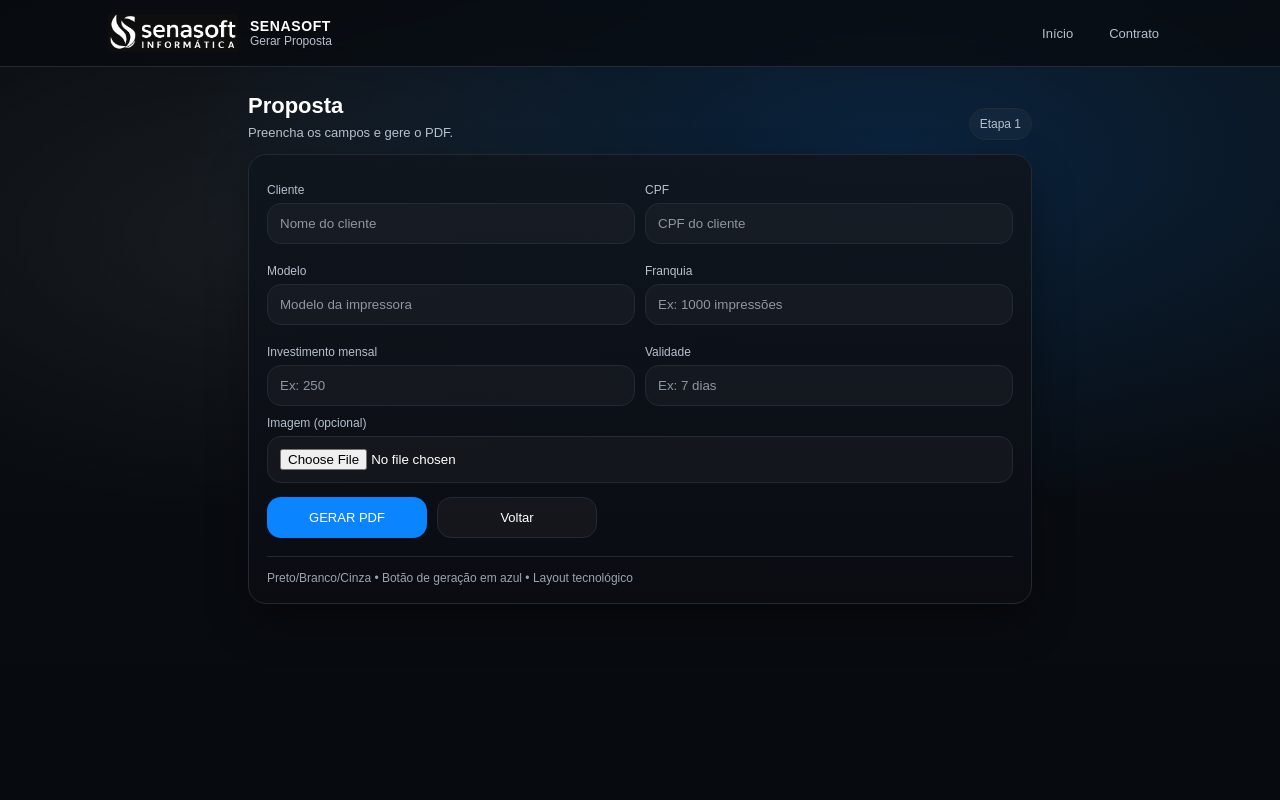
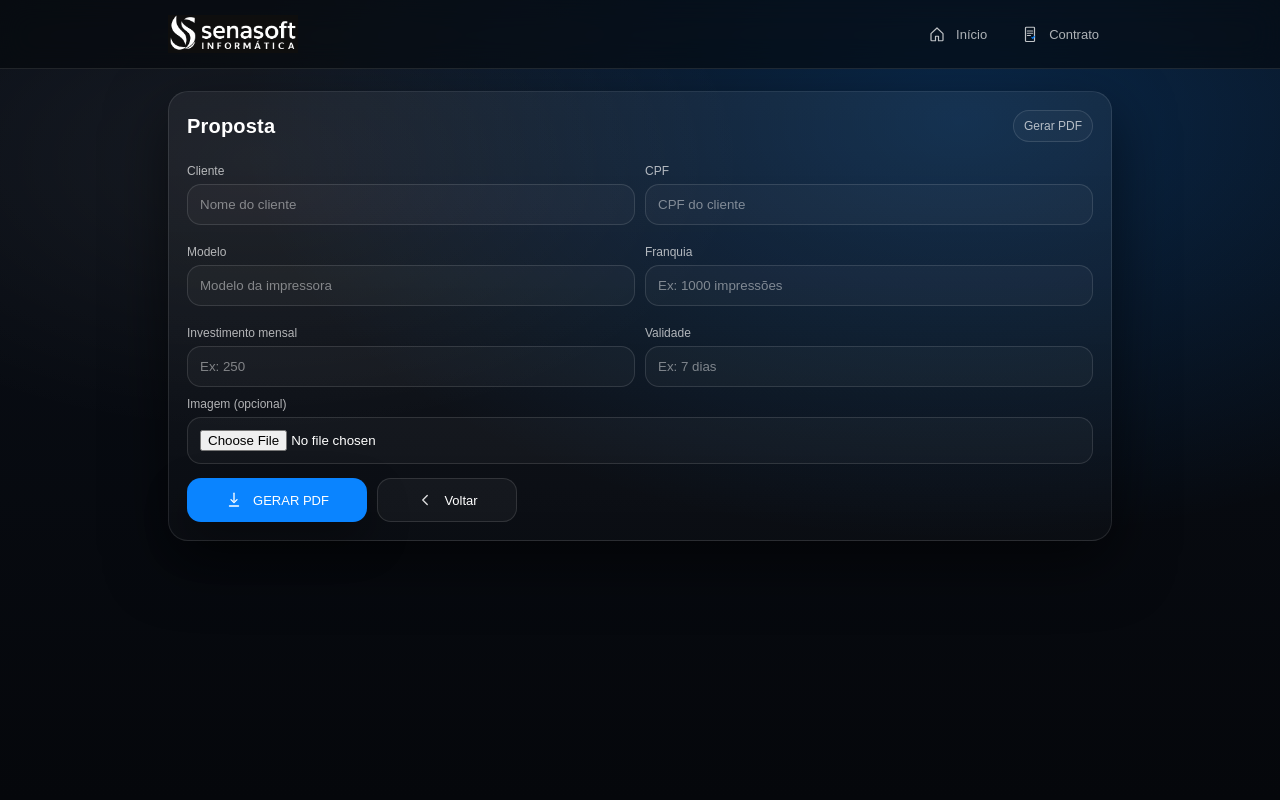
Before and after one commit to mateussenamlv-hash/gerador-propostas, a Flask app: page /proposta in a window 1280 px wide. Run offline with Flask 3, Linux system fonts and the light colour scheme.

Commit message:
Update proposta.html

```diff
--- a/templates/proposta.html
+++ b/templates/proposta.html
@@ -3,40 +3,42 @@
 <head>
   <meta charset="utf-8" />
   <meta name="viewport" content="width=device-width, initial-scale=1" />
-  <title>Senasoft • Proposta</title>
+  <title>Proposta</title>
   <style>
     :root{
-      --bg:#0b0f14;
-      --bg2:#070a0f;
-      --card:#0f151d;
-      --line:#232a34;
+      --bg0:#05070b;
+      --bg1:#070b12;
+      --bg2:#0a0f18;
+      --glass: rgba(255,255,255,.04);
+      --line: rgba(255,255,255,.10);
       --text:#ffffff;
-      --muted:#b7c0cc;
-      --gray:#9aa4b2;
-      --blue:#0a84ff;
+      --muted: rgba(255,255,255,.68);
+      --blue:#0a84ff; /* manter */
+      --shadow: 0 22px 60px rgba(0,0,0,.55);
+      --radius: 20px;
     }
     *{ box-sizing:border-box; }
     body{
       margin:0;
       font-family: Arial, sans-serif;
-      color:var(--text);
+      color: var(--text);
       background:
-        radial-gradient(1200px 600px at 70% 20%, rgba(10,132,255,.18), transparent 60%),
-        radial-gradient(900px 500px at 20% 30%, rgba(255,255,255,.06), transparent 55%),
-        linear-gradient(180deg, var(--bg), var(--bg2));
+        radial-gradient(1200px 700px at 75% 15%, rgba(10,132,255,.22), transparent 60%),
+        radial-gradient(900px 500px at 20% 20%, rgba(255,255,255,.06), transparent 55%),
+        linear-gradient(180deg, var(--bg2), var(--bg0));
       min-height:100vh;
     }
 
     .topbar{
       position: sticky;
-      top: 0;
+      top:0;
       z-index: 10;
-      background: rgba(7,10,15,.72);
-      backdrop-filter: blur(10px);
-      border-bottom:1px solid var(--line);
+      background: rgba(5,7,11,.58);
+      backdrop-filter: blur(14px);
+      border-bottom: 1px solid var(--line);
     }
     .topbar-inner{
-      max-width: 1100px;
+      max-width: 980px;
       margin: 0 auto;
       padding: 14px 18px;
       display:flex;
@@ -44,168 +46,171 @@
       justify-content:space-between;
       gap:16px;
     }
-    .brand{
-      display:flex;
+    .logo img{ height:38px; display:block; }
+    .logo{ text-decoration:none; display:flex; align-items:center; }
+
+    .nav{
+      display:flex; gap:8px; align-items:center;
+    }
+    .nav a{
+      text-decoration:none;
+      color: var(--muted);
+      font-size: 13px;
+      padding: 10px 12px;
+      border-radius: 12px;
+      border:1px solid transparent;
+      display:inline-flex;
       align-items:center;
-      gap:12px;
-      text-decoration:none;
-      color:var(--text);
-    }
-    .brand img{ height:38px; width:auto; display:block; }
-    .brand-title strong{
-      display:block;
-      font-size:14px;
-      letter-spacing:.6px;
-      text-transform:uppercase;
-    }
-    .brand-title span{
-      display:block;
-      font-size:12px;
-      color:var(--muted);
-    }
-    .nav{ display:flex; gap:10px; }
-    .nav a{
-      color:var(--muted);
-      text-decoration:none;
-      font-size:13px;
-      padding:10px 12px;
-      border:1px solid transparent;
-      border-radius:10px;
+      gap:10px;
+      transition: background .15s ease, border-color .15s ease, transform .12s ease, color .15s ease;
     }
     .nav a:hover{
-      border-color: var(--line);
-      background: rgba(255,255,255,.04);
       color: var(--text);
+      border-color: rgba(10,132,255,.35);
+      background: rgba(10,132,255,.10);
+      transform: translateY(-1px);
     }
 
     .wrap{
-      max-width: 820px;
+      max-width: 980px;
       margin: 0 auto;
-      padding: 26px 18px 18px;
+      padding: 22px 18px 28px;
     }
-    .title{
+
+    .panel{
+      border:1px solid var(--line);
+      border-radius: var(--radius);
+      background: linear-gradient(180deg, rgba(255,255,255,.05), rgba(255,255,255,.02));
+      box-shadow: var(--shadow);
+      padding: 18px;
+    }
+
+    .header{
       display:flex;
-      align-items:flex-end;
+      align-items:center;
       justify-content:space-between;
       gap:12px;
-      margin-bottom: 14px;
+      margin-bottom: 12px;
     }
-    .title h1{ margin:0; font-size: 22px; }
-    .title p{ margin:6px 0 0; color:var(--muted); font-size: 13px; }
-    .pill{
-      border:1px solid var(--line);
-      padding:8px 10px;
+    .header h1{
+      margin:0;
+      font-size: 20px;
+      letter-spacing:.2px;
+    }
+    .chip{
+      font-size:12px;
+      color: var(--muted);
+      padding: 8px 10px;
       border-radius: 999px;
-      font-size: 12px;
-      color:var(--muted);
+      border:1px solid rgba(255,255,255,.12);
       background: rgba(255,255,255,.03);
-      white-space: nowrap;
-    }
-
-    .card{
-      border:1px solid var(--line);
-      background: linear-gradient(180deg, rgba(15,21,29,.92), rgba(10,12,18,.92));
-      border-radius: 18px;
-      padding: 18px;
-      box-shadow: 0 18px 40px rgba(0,0,0,.35);
+      white-space:nowrap;
     }
 
     .grid{
       display:grid;
-      grid-template-columns: 1fr 1fr;
+      grid-template-columns: repeat(2, minmax(0,1fr));
       gap: 10px;
     }
-    @media (max-width: 720px){
-      .grid{ grid-template-columns:1fr; }
-      .title{ flex-direction:column; align-items:flex-start; }
+    @media (max-width: 760px){
+      .grid{ grid-template-columns: 1fr; }
+      .header{ flex-direction:column; align-items:flex-start; }
     }
 
     label{
       display:block;
       font-size:12px;
-      color:var(--muted);
+      color: var(--muted);
       margin: 10px 0 6px;
     }
-    input, textarea{
+    input{
       width:100%;
       padding: 12px 12px;
       border-radius: 14px;
-      border:1px solid var(--line);
+      border:1px solid rgba(255,255,255,.12);
       background: rgba(255,255,255,.03);
       color: var(--text);
-      outline: none;
+      outline:none;
     }
-    input::placeholder{ color: rgba(183,192,204,.75); }
-    input:focus, textarea:focus{
+    input::placeholder{ color: rgba(255,255,255,.45); }
+    input:focus{
       border-color: rgba(10,132,255,.55);
       box-shadow: 0 0 0 4px rgba(10,132,255,.12);
+    }
+
+    .file{
+      margin-top: 10px;
     }
 
     .actions{
       display:flex;
       gap:10px;
+      flex-wrap:wrap;
       margin-top: 14px;
-      flex-wrap:wrap;
     }
-    .btn{
+
+    /* Botão azul de gerar PDF (como você pediu) */
+    button{
       padding: 12px 14px;
       border-radius: 14px;
-      border:1px solid var(--line);
-      background: rgba(255,255,255,.04);
-      color: var(--text);
+      border:1px solid rgba(10,132,255,.55);
+      background:#0a84ff;
+      color:white;
       cursor:pointer;
       font-size: 13px;
-      min-width: 160px;
+      min-width: 180px;
+      box-shadow: 0 18px 40px rgba(0,0,0,.35);
+      transition: transform .10s ease, filter .15s ease;
+      display:inline-flex;
+      align-items:center;
+      justify-content:center;
+      gap:10px;
+    }
+    button:hover{ filter: brightness(1.05); transform: translateY(-1px); }
+    button:active{ transform: translateY(0); }
+
+    .btn-secondary{
+      padding: 12px 14px;
+      border-radius: 14px;
+      border:1px solid rgba(255,255,255,.12);
+      background: rgba(255,255,255,.04);
+      color:white;
       text-decoration:none;
+      font-size: 13px;
+      min-width: 140px;
       text-align:center;
+      display:inline-flex;
+      align-items:center;
+      justify-content:center;
+      gap:10px;
     }
-    /* Botão GERAR PDF azul (como você pediu) */
-    .btn-primary{
-      background:#0a84ff;
-      border-color: rgba(10,132,255,.55);
-    }
-    .btn-primary:hover{
-      background:#1e90ff;
+    .btn-secondary:hover{
+      border-color: rgba(10,132,255,.35);
+      background: rgba(10,132,255,.10);
     }
 
-    .footer{
-      margin-top: 18px;
-      padding-top: 14px;
-      border-top:1px solid var(--line);
-      color: var(--gray);
-      font-size: 12px;
-    }
+    svg{ width:18px; height:18px; }
   </style>
 </head>
 <body>
 
   <header class="topbar">
     <div class="topbar-inner">
-      <a class="brand" href="/">
-        <img src="/static/logo.png" alt="Senasoft Logo">
-        <div class="brand-title">
-          <strong>Senasoft</strong>
-          <span>Gerar Proposta</span>
-        </div>
-      </a>
-
+      <a class="logo" href="/"><img src="/static/logo.png" alt="Logo"></a>
       <nav class="nav">
-        <a href="/">Início</a>
-        <a href="/contrato">Contrato</a>
+        <a href="/"><svg viewBox="0 0 24 24" fill="none"><path d="M4 11.5 12 4l8 7.5V20a1 1 0 0 1-1 1h-5v-6H10v6H5a1 1 0 0 1-1-1v-8.5Z" stroke="rgba(255,255,255,.75)" stroke-width="1.6" stroke-linejoin="round"/></svg>Início</a>
+        <a href="/contrato"><svg viewBox="0 0 24 24" fill="none"><path d="M7 3h10a1 1 0 0 1 1 1v17a1 1 0 0 1-1 1H7a1 1 0 0 1-1-1V4a1 1 0 0 1 1-1Z" stroke="rgba(255,255,255,.75)" stroke-width="1.6"/><path d="M8.5 8h7M8.5 11h7M8.5 14h4" stroke="rgba(255,255,255,.75)" stroke-width="1.6" stroke-linecap="round"/><path d="M14.5 16.5l1.2 1.2 2.3-2.3" stroke="rgba(10,132,255,.9)" stroke-width="1.8" stroke-linecap="round" stroke-linejoin="round"/></svg>Contrato</a>
       </nav>
     </div>
   </header>
 
   <main class="wrap">
-    <div class="title">
-      <div>
+    <section class="panel">
+      <div class="header">
         <h1>Proposta</h1>
-        <p>Preencha os campos e gere o PDF.</p>
+        <div class="chip">Gerar PDF</div>
       </div>
-      <div class="pill">Etapa 1</div>
-    </div>
 
-    <div class="card">
       <form method="post" action="/gerar-pdf" enctype="multipart/form-data">
         <div class="grid">
           <div>
@@ -216,7 +221,6 @@
             <label>CPF</label>
             <input name="cpf" placeholder="CPF do cliente" required>
           </div>
-
           <div>
             <label>Modelo</label>
             <input name="modelo" placeholder="Modelo da impressora" required>
@@ -225,7 +229,6 @@
             <label>Franquia</label>
             <input name="franquia" placeholder="Ex: 1000 impressões" required>
           </div>
-
           <div>
             <label>Investimento mensal</label>
             <input name="valor" placeholder="Ex: 250" required>
@@ -236,19 +239,30 @@
           </div>
         </div>
 
-        <label>Imagem (opcional)</label>
-        <input type="file" name="imagem" accept="image/*">
+        <div class="file">
+          <label>Imagem (opcional)</label>
+          <input type="file" name="imagem" accept="image/*">
+        </div>
 
         <div class="actions">
-          <button class="btn btn-primary" type="submit">GERAR PDF</button>
-          <a class="btn" href="/">Voltar</a>
+          <button type="submit">
+            <svg viewBox="0 0 24 24" fill="none">
+              <path d="M12 3v10" stroke="white" stroke-width="1.8" stroke-linecap="round"/>
+              <path d="M8 11.5 12 15.5l4-4" stroke="white" stroke-width="1.8" stroke-linecap="round" stroke-linejoin="round"/>
+              <path d="M6 20h12" stroke="white" stroke-width="1.8" stroke-linecap="round"/>
+            </svg>
+            GERAR PDF
+          </button>
+
+          <a class="btn-secondary" href="/">
+            <svg viewBox="0 0 24 24" fill="none">
+              <path d="M15 6l-6 6 6 6" stroke="rgba(255,255,255,.85)" stroke-width="1.8" stroke-linecap="round" stroke-linejoin="round"/>
+            </svg>
+            Voltar
+          </a>
         </div>
       </form>
-
-      <div class="footer">
-        Preto/Branco/Cinza • Botão de geração em azul • Layout tecnológico
-      </div>
-    </div>
+    </section>
   </main>
 
 </body>
```
